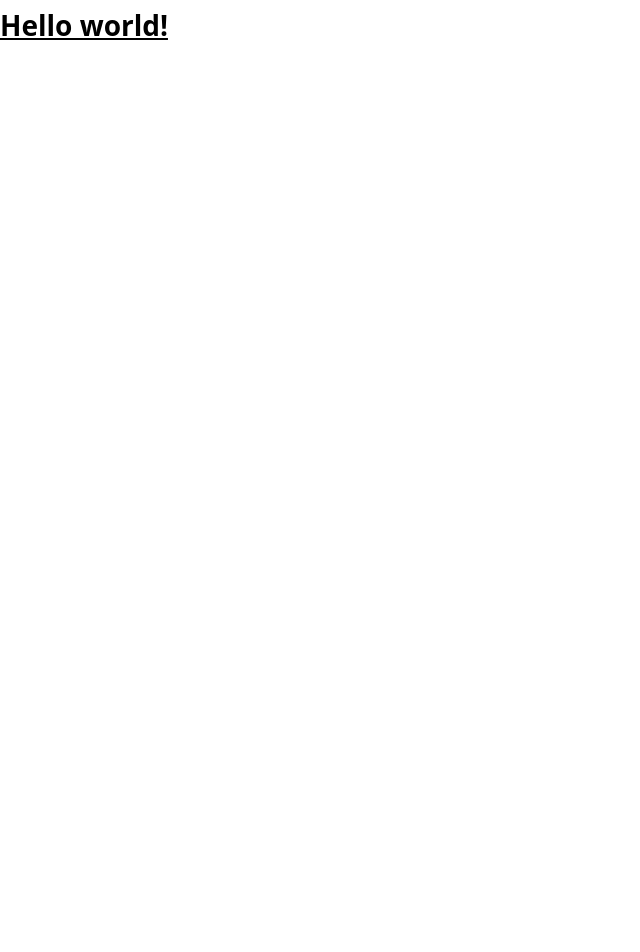
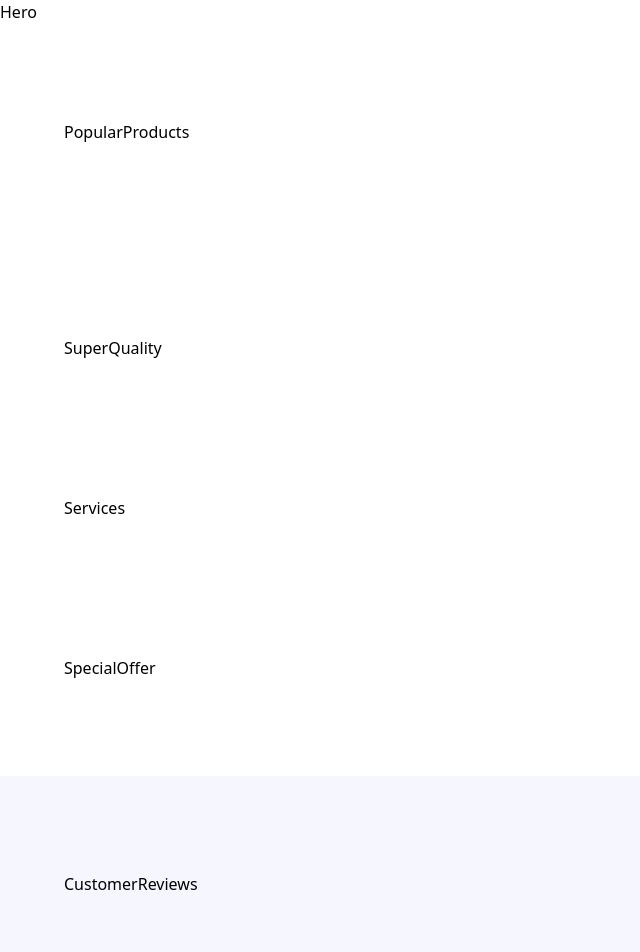
Before and after one commit to Stephen-Vincent/Nike-app, a React (Vite) app: page / in a window 1280 px wide. Shown: the top 952 px of the page, without its empty margins (0-640 px from the left). Before the commit the page ends 800 px from the top, so only its background shows below. Built offline with nearby package versions, Linux system fonts and the light colour scheme; a web font is replaced by a local one.

Commit message:
All components initialised

```diff
--- a/src/App.jsx
+++ b/src/App.jsx
@@ -1,7 +1,42 @@
-export default function App() {
+import { Hero,
+CustomerReviews,
+Footer,
+PopularProducts,
+Services,
+SpecialOffer,
+Subscribe,
+SuperQuality } from './sections/index';
+
+const App = () => {
   return (
-    <h1 className="text-3xl font-bold underline">
-      Hello world!
-    </h1>
+    <main className='relative'>
+      {/* Nav */}
+      <section className='xl:padding-1 wide:padding-r badding-b'>
+        <Hero />
+      </section>
+      <section className='padding'>
+        <PopularProducts />
+      </section>
+      <section className='padding'>
+        <SuperQuality />
+      </section>
+      <section className='padding-x py-10'>
+        <Services />
+      </section>
+      <section className='padding'>
+        <SpecialOffer />
+      </section>
+      <section className='bg-pale-blue padding'>
+        <CustomerReviews />
+      </section>
+      <section className='padding-x sm:py-32 py-16 w-full'>
+        <Subscribe />
+      </section>
+      <section className='bg-black padding-x padding-t pb-8'>
+        <Footer />
+      </section>
+    </main>
   )
 }
+
+export default App
--- /dev/null
+++ b/src/sections/CustomerReviews.jsx
@@ -0,0 +1,7 @@
+const CustomerReviews = () => {
+  return (
+    <div>CustomerReviews</div>
+  )
+}
+
+export default CustomerReviews
--- /dev/null
+++ b/src/sections/Footer.jsx
@@ -0,0 +1,7 @@
+const Footer = () => {
+  return (
+    <div>Footer</div>
+  )
+}
+
+export default Footer
--- /dev/null
+++ b/src/sections/Hero.jsx
@@ -0,0 +1,9 @@
+
+
+const Hero = () => {
+  return (
+    <div>Hero</div>
+  )
+}
+
+export default Hero
--- /dev/null
+++ b/src/sections/PopularProducts.jsx
@@ -0,0 +1,9 @@
+
+
+const PopularProducts = () => {
+  return (
+    <div>PopularProducts</div>
+  )
+}
+
+export default PopularProducts
--- /dev/null
+++ b/src/sections/Services.jsx
@@ -0,0 +1,9 @@
+
+
+const Services = () => {
+  return (
+    <div>Services</div>
+  )
+}
+
+export default Services
--- /dev/null
+++ b/src/sections/SpecialOffer.jsx
@@ -0,0 +1,9 @@
+
+
+const SpecialOffer = () => {
+  return (
+    <div>SpecialOffer</div>
+  )
+}
+
+export default SpecialOffer
--- /dev/null
+++ b/src/sections/Subsribe.jsx
@@ -0,0 +1,9 @@
+
+
+const Subsribe = () => {
+  return (
+    <div>Subsribe</div>
+  )
+}
+
+export default Subsribe
--- /dev/null
+++ b/src/sections/SuperQuality.jsx
@@ -0,0 +1,9 @@
+
+
+const SuperQuality = () => {
+  return (
+    <div>SuperQuality</div>
+  )
+}
+
+export default SuperQuality
--- /dev/null
+++ b/src/sections/index.js
@@ -0,0 +1,19 @@
+import Hero from "./Hero";
+import CustomerReviews from "./CustomerReviews";
+import Footer from "./Footer";
+import PopularProducts from "./PopularProducts";
+import Services from "./Services";
+import SpecialOffer from "./SpecialOffer";
+import Subscribe from "./Subsribe";
+import SuperQuality from "./SuperQuality";
+
+export {
+  Hero,
+  CustomerReviews,
+  Footer,
+  PopularProducts,
+  Services,
+  SpecialOffer,
+  Subscribe,
+  SuperQuality,
+};
```
